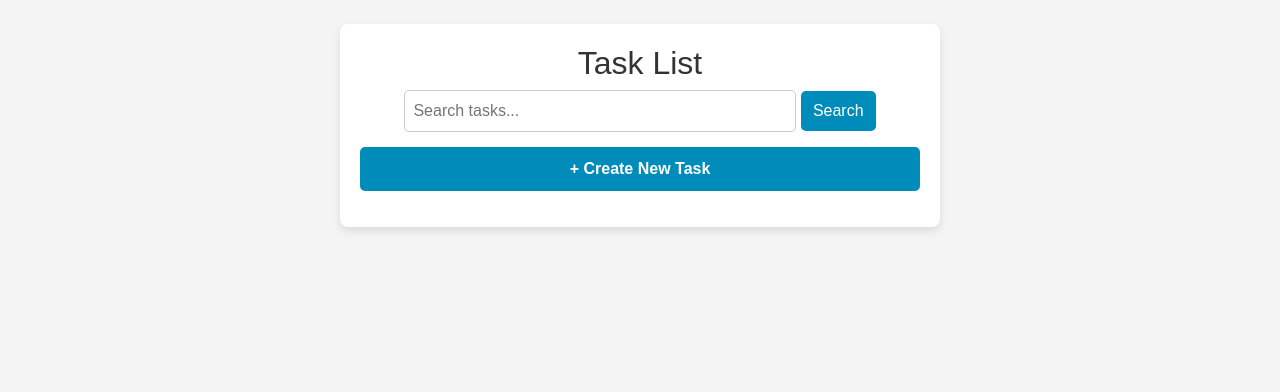
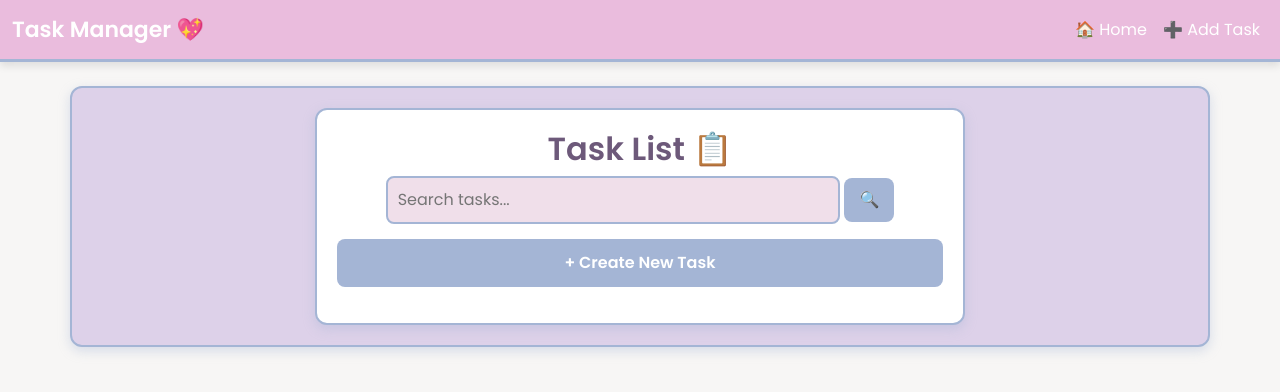
Before and after one commit to hanaaa-zip/task_manager, a Django app: page / in a window 1280 px wide. Shown: the top 392 px of the page. Run offline with Django 5.2, Linux system fonts and the light colour scheme; data that the repository does not hold is empty.

Commit message:
Initial commit - Django CRUD Project

```diff
--- a/tasks/forms.py
+++ b/tasks/forms.py
@@ -1,11 +1,11 @@
 from django import forms
-from .models import Task
+from .models import Task  # ✅ Correctly importing the Task model
 
 class TaskForm(forms.ModelForm):
     class Meta:
         model = Task
-        fields = ['title', 'description', 'due_date', 'status']  # ✅ Add 'status'
+        fields = ['title', 'description', 'due_date']
         widgets = {
             'due_date': forms.DateInput(attrs={'type': 'date'}),  # ✅ Date Picker
-            'status': forms.Select(choices=Task.STATUS_CHOICES),  # ✅ Dropdown for status
+            'description': forms.Textarea(attrs={'rows': 3}),  # ✅ textarea
         }
--- a/tasks/templates/base.html
+++ b/tasks/templates/base.html
@@ -5,10 +5,79 @@
     <meta name="viewport" content="width=device-width, initial-scale=1.0">
     <title>Task Manager</title>
     <link rel="stylesheet" href="https://cdn.jsdelivr.net/npm/bootstrap@5.3.0/dist/css/bootstrap.min.css">
+    <link href="https://fonts.googleapis.com/css2?family=Poppins:wght@300;400;600&display=swap" rel="stylesheet">
+    <style>
+        body {
+            background-color: #F7F6F5;
+            font-family: 'Poppins', sans-serif;
+        }
+        .navbar {
+            background-color: #EABCDD;
+            border-bottom: 3px solid #A4B5D5;
+            box-shadow: 0px 4px 8px rgba(0, 0, 0, 0.1);
+        }
+        .navbar-brand {
+            color: white;
+            font-weight: bold;
+            font-size: 22px;
+        }
+        .navbar-nav .nav-link {
+            color: white;
+            font-size: 16px;
+            transition: 0.3s;
+        }
+        .navbar-nav .nav-link:hover {
+            color: #EABCDD;
+            background-color: #F0DFEA;
+            border-radius: 8px;
+            padding: 5px 12px;
+        }
+        .container {
+            background: #DDD1E9;
+            padding: 20px;
+            margin-top: 20px;
+            border-radius: 12px;
+            box-shadow: 0px 4px 12px rgba(164, 181, 213, 0.4);
+            border: 2px solid #A4B5D5;
+        }
+        .btn-primary {
+            background-color: #A4B5D5;
+            border-color: #A4B5D5;
+            border-radius: 10px;
+        }
+        .btn-primary:hover {
+            background-color: #EABCDD;
+            border-color: #EABCDD;
+        }
+    </style>
 </head>
 <body>
+
+    <!-- 🎀 Cute Navigation Bar -->
+    <nav class="navbar navbar-expand-lg">
+        <div class="container-fluid">
+            <a class="navbar-brand" href="{% url 'task_list' %}">Task Manager 💖</a>
+            <button class="navbar-toggler" type="button" data-bs-toggle="collapse" data-bs-target="#navbarNav">
+                <span class="navbar-toggler-icon"></span>
+            </button>
+            <div class="collapse navbar-collapse" id="navbarNav">
+                <ul class="navbar-nav ms-auto">
+                    <li class="nav-item">
+                        <a class="nav-link" href="{% url 'task_list' %}">🏠 Home</a>
+                    </li>
+                    <li class="nav-item">
+                        <a class="nav-link" href="{% url 'task_create' %}">➕ Add Task</a>
+                    </li>
+                </ul>
+            </div>
+        </div>
+    </nav>
+
+    <!-- 🌸 Cute Main Container -->
     <div class="container mt-4">
         {% block content %}{% endblock %}
     </div>
+
+    <script src="https://cdn.jsdelivr.net/npm/bootstrap@5.3.0/dist/js/bootstrap.bundle.min.js"></script>
 </body>
 </html>
--- a/tasks/templates/tasks/task_list.html
+++ b/tasks/templates/tasks/task_list.html
@@ -2,41 +2,46 @@
 {% block content %}
     <style>
         body {
-            font-family: Arial, sans-serif;
-            background-color: #f4f4f4;
+            background-color: #F7F6F5;
+            font-family: 'Poppins', sans-serif;
             text-align: center;
         }
         h2 {
-            color: #333;
+            color: #6D597A;
+            font-weight: bold;
         }
         .task-container {
-            max-width: 600px;
+            max-width: 650px;
             margin: 0 auto;
-            background: white;
+            background: #ffffff;
             padding: 20px;
-            border-radius: 8px;
-            box-shadow: 0px 4px 8px rgba(0, 0, 0, 0.1);
+            border-radius: 12px;
+            box-shadow: 0px 4px 12px rgba(164, 181, 213, 0.4);
+            border: 2px solid #A4B5D5;
         }
         .search-container {
             margin-bottom: 15px;
             text-align: center;
         }
         .search-container input {
-            padding: 8px;
-            width: 70%;
-            border: 1px solid #ccc;
-            border-radius: 5px;
+            padding: 10px;
+            width: 75%;
+            border: 2px solid #A4B5D5;
+            border-radius: 8px;
+            background: #F0DFEA;
+            color: #6D597A;
         }
         .search-container button {
-            padding: 8px 12px;
+            padding: 10px 15px;
             border: none;
-            background: #008CBA;
+            background: #A4B5D5;
             color: white;
-            border-radius: 5px;
+            border-radius: 8px;
             cursor: pointer;
+            font-weight: bold;
         }
         .search-container button:hover {
-            background: #005f8d;
+            background: #EABCDD;
         }
         .task-list {
             list-style: none;
@@ -44,13 +49,14 @@
         }
         .task-item {
             background: white;
-            padding: 10px;
-            margin: 8px 0;
-            border-radius: 5px;
+            padding: 12px;
+            margin: 10px 0;
+            border-radius: 8px;
             display: flex;
             justify-content: space-between;
             align-items: center;
-            border: 1px solid #ddd;
+            border: 2px solid #A4B5D5;
+            box-shadow: 0px 2px 6px rgba(164, 181, 213, 0.4);
         }
         .task-info {
             flex-grow: 1;
@@ -58,10 +64,11 @@
         }
         .task-title {
             font-weight: bold;
+            color: #6D597A;
         }
         .task-description {
             font-size: 12px;
-            color: #666;
+            color: #6D597A;
         }
         .task-due-date {
             font-size: 10px;
@@ -69,60 +76,66 @@
             display: block;
         }
         .task-status {
-            padding: 5px 10px;
-            border-radius: 5px;
+            padding: 6px 12px;
+            border-radius: 6px;
             font-size: 12px;
             font-weight: bold;
         }
-        .pending {
-            background: #f7e34d;
-            color: #7a6400;
+        .upcoming {
+            background: #7DB9B6;
+            color: white;
+        }
+        .due-today {
+            background: #EAC696;
+            color: white;
         }
         .overdue {
-            background: #ff5733;
-            color: white;
-        }
-        .completed {
-            background: #28a745;
+            background: #E78EA9;
             color: white;
         }
         .task-actions a {
             text-decoration: none;
-            padding: 5px 10px;
-            margin-left: 5px;
-            border-radius: 5px;
+            padding: 6px 12px;
+            margin-left: 6px;
+            border-radius: 6px;
             font-size: 14px;
         }
         .edit-btn {
-            background: #4CAF50;
+            background: #7DB9B6;
             color: white;
         }
         .delete-btn {
-            background: #FF5733;
+            background: #E78EA9;
             color: white;
+        }
+        .edit-btn:hover, .delete-btn:hover {
+            opacity: 0.85;
         }
         .add-task {
             display: block;
             width: 100%;
             text-align: center;
-            background: #008CBA;
+            background: #A4B5D5;
             color: white;
-            padding: 10px;
-            border-radius: 5px;
+            padding: 12px;
+            border-radius: 8px;
             text-decoration: none;
             font-weight: bold;
-            margin-top: 10px;
+            margin-top: 15px;
+        }
+        .add-task:hover {
+            background: #EABCDD;
         }
     </style>
 
     <div class="task-container">
-        <h2>Task List</h2>
+        <h2>Task List 📋</h2>
 
-        <!-- ✅ Visible Search Bar -->
+        <!-- 🔎 Search Bar -->
         <div class="search-container">
             <form method="get">
                 <input type="text" name="q" value="{{ query }}" placeholder="Search tasks...">
-                <button type="submit">Search</button>
+                <button type="submit">🔍</button>
             </form>
         </div>
 
@@ -133,18 +146,18 @@
                 <li class="task-item">
                     <div class="task-info">
                         <span class="task-title">{{ task.title }}</span>
-                        <span class="task-due-date">Due: {{ task.due_date }}</span>
+                        <span class="task-due-date">📅 Due: {{ task.due_date }}</span>
                         <p class="task-description">
-                            {{ task.description|truncatechars:50 }} <!-- Sneak peek of description -->
+                            {{ task.description|truncatechars:50 }}
                         </p>
                     </div>
                     <span class="task-status
-                        {% if task.status == 'Pending' %}pending{% elif task.status == 'Overdue' %}overdue{% else %}completed{% endif %}">
+                        {% if task.status == 'Upcoming' %}upcoming{% elif task.status == 'Due Today' %}due-today{% else %}overdue{% endif %}">
                         {{ task.status }}
                     </span>
                     <div class="task-actions">
-                        <a href="{% url 'task_update' task.id %}" class="edit-btn">Edit</a>
-                        <a href="{% url 'task_delete' task.id %}" class="delete-btn">Delete</a>
+                        <a href="{% url 'task_update' task.id %}" class="edit-btn">✏️ Edit</a>
+                        <a href="{% url 'task_delete' task.id %}" class="delete-btn">🗑️ Delete</a>
                     </div>
                 </li>
             {% endfor %}
--- a/tasks/views.py
+++ b/tasks/views.py
@@ -7,22 +7,26 @@ def task_create(request):
     if request.method == 'POST':
         form = TaskForm(request.POST)
         if form.is_valid():
-            form.save()
+            task = form.save(commit=False)
+            task.save()
             return redirect('task_list')
     else:
         form = TaskForm()
     return render(request, 'tasks/task_form.html', {'form': form})
+
 
 def task_update(request, id):
     task = get_object_or_404(Task, id=id)
     if request.method == 'POST':
         form = TaskForm(request.POST, instance=task)
         if form.is_valid():
-            form.save()
+            task = form.save(commit=False)
+            task.save()
             return redirect('task_list')
     else:
         form = TaskForm(instance=task)
     return render(request, 'tasks/task_form.html', {'form': form})
+
 
 def task_delete(request, id):
     task = get_object_or_404(Task, id=id)
@@ -31,6 +35,7 @@ def task_delete(request, id):
         return redirect('task_list')
     return render(request, 'tasks/task_confirm_delete.html', {'task': task})
 
+
 def task_list(request):
     query = request.GET.get('q', '')
     tasks = Task.objects.filter(title__icontains=query) if query else Task.objects.all()
```
Also changed, not shown: tasks/models.py (+12 -5 lines), tasks/templates/tasks/task_form.html (+48 -21 lines), tasks/migrations/0002_alter_task_status.py (added).
